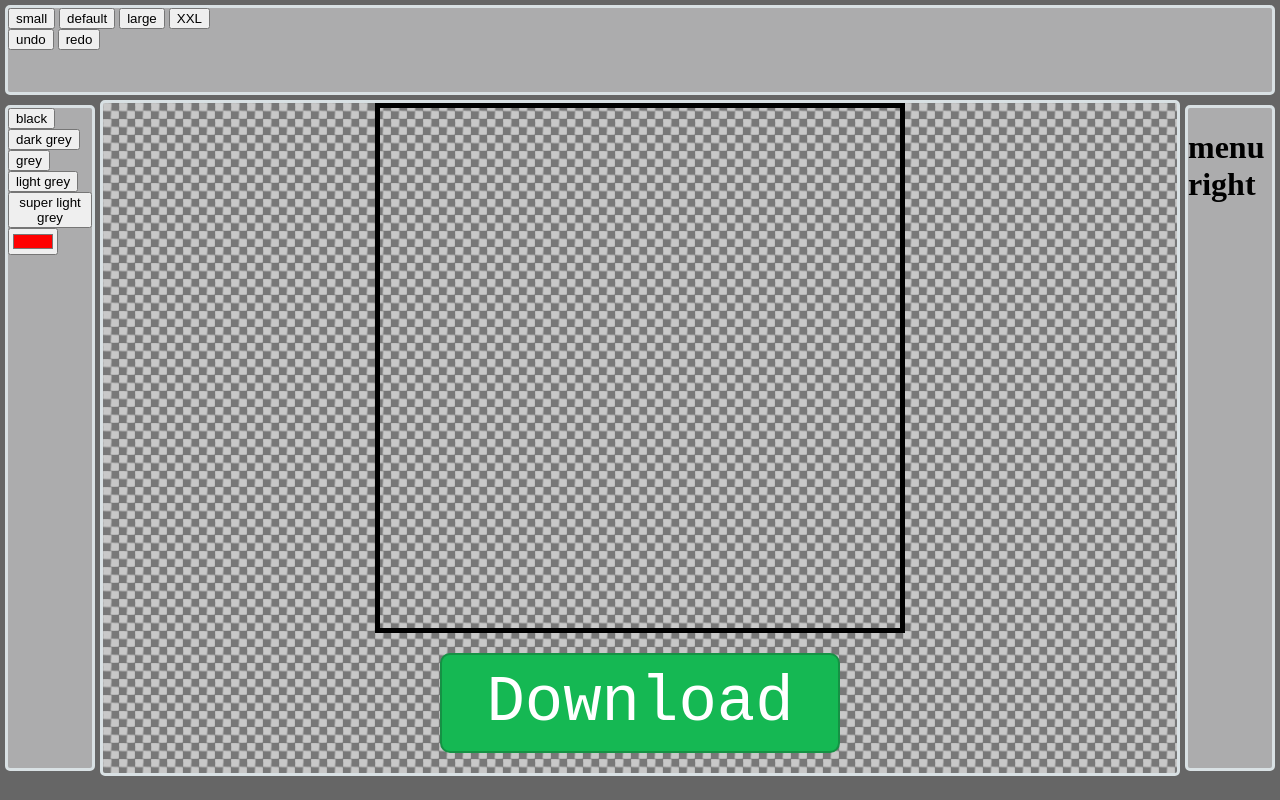
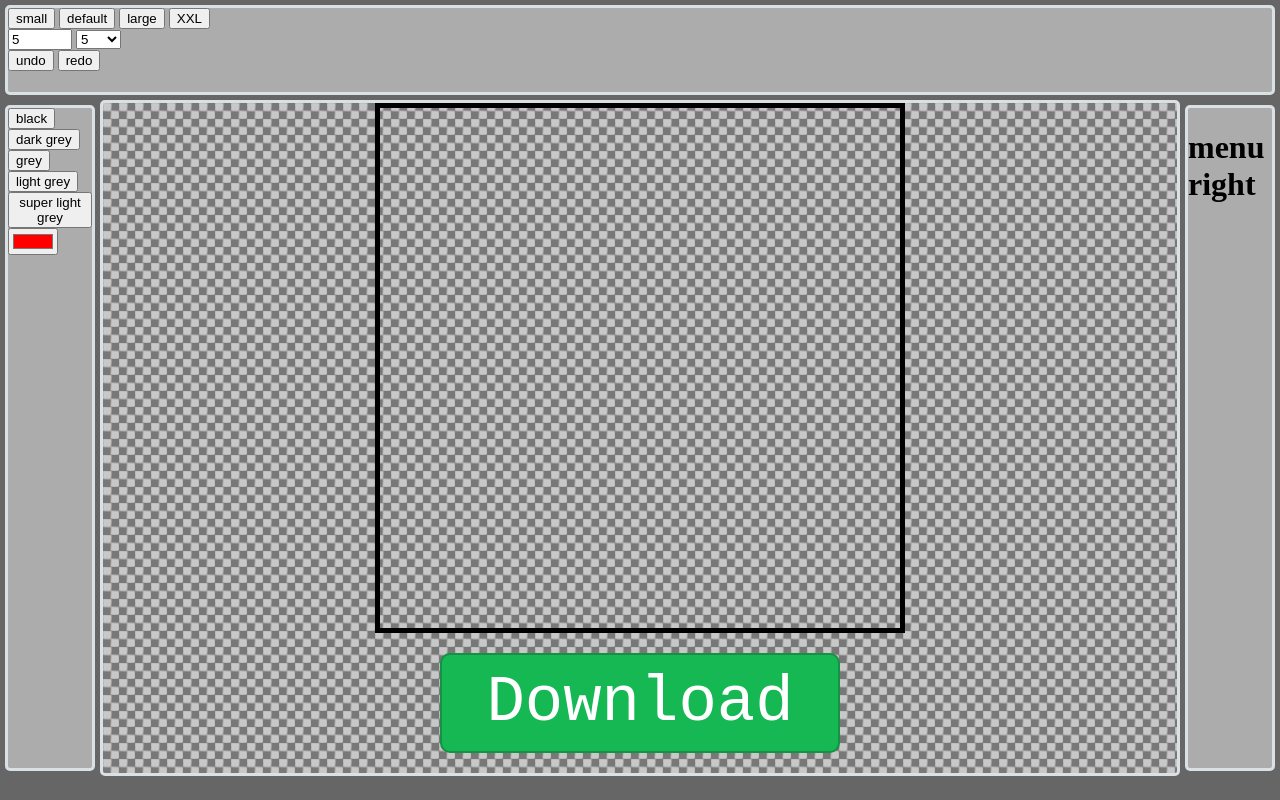
Before and after one commit to ChillerDragon/qpaw, a plain HTML site: page index.html in a window 1280 px wide. Drawn offline with Linux system fonts and the light colour scheme.

Commit message:
Add draw size field and dropdown

```diff
--- a/index.html
+++ b/index.html
@@ -25,6 +25,10 @@
                 <button onclick="drawSize=5">default</button>
                 <button onclick="drawSize=20">large</button>
                 <button onclick="drawSize=40">XXL</button>
+            </div>
+            <div>
+                <input type="number" onblur="updateSizeNf();" id="draw-size-nf" min="1" max="200">
+                <select id="draw-size-dd" onchange="updateSizeDd();"></select>
             </div>
             <div>
                 <button onclick="undo()">undo</button>
@@ -58,6 +62,7 @@
         </div>
     </div>
     <script src="global_vars.js"></script>
+    <script src="size.js"></script>
     <script src="line.js"></script>
     <script src="mouse_events.js"></script>
     <script src="download.js"></script>
--- /dev/null
+++ b/size.js
@@ -0,0 +1,47 @@
+// size.js
+const domSizeSelect = document.getElementById("draw-size-dd");
+const domSizeSelectField = document.getElementById("draw-size-nf");
+domSizeSelectField.value = drawSize; // load default value
+
+// render size dropdown
+for (let i = 1; i < 200; i++) {
+    if (i == drawSize) { // load default value
+        domSizeSelect.innerHTML += `<option selected="selected" value="${i}">${i}</option>`;
+    } else {
+        domSizeSelect.innerHTML += `<option value="${i}">${i}</option>`;
+    }
+}
+
+function updateDrawSize(size) {
+    if (!size) {
+        return; // guard for empty number field (empty str)
+    }
+    drawSize = size
+    // console.log("updated draw size to: " + drawSize);
+}
+
+function updateSizeNf() {
+    // console.log("number field");
+    const newSize = domSizeSelectField.value;
+    updateDrawSize(newSize);
+
+    // update the dropdown value
+    domSizeSelect.selectedIndex = newSize - 1;
+}
+
+function updateSizeDd() {
+    // console.log("drop down");
+    const newSize = Number.parseInt(domSizeSelect.value, 10);
+    updateDrawSize(newSize);
+
+    // update the number field value
+    domSizeSelectField.value = newSize;
+}
+
+// additional listener to onblur
+// to also update the value if the field stays active but enter is pressed
+domSizeSelectField.addEventListener("keydown", (e) => {
+    if (e.key === "Enter") {
+        updateSizeNf();
+    }
+});
```
Also changed, not shown: global_vars.js (line endings or trailing spaces), line.js (line endings or trailing spaces).
